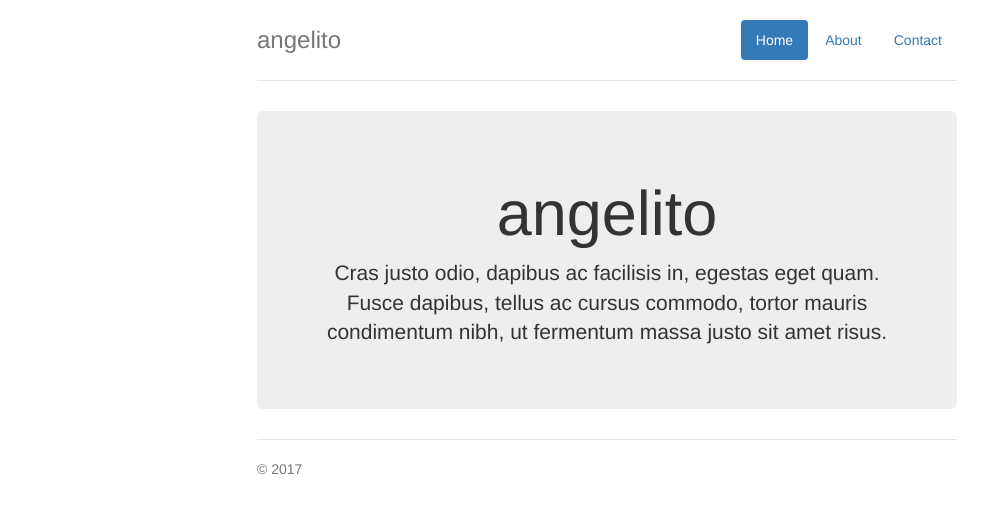
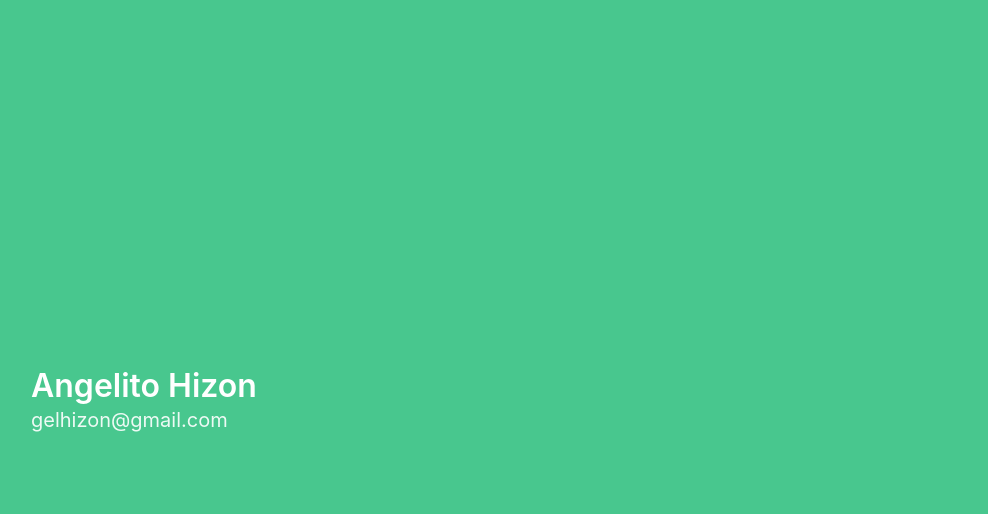
Before and after one commit to gelhizon/gelhizon.github.io, a plain HTML site: page index.html in a window 1280 px wide. Shown: the whole page, without its empty margins (33-1021 px from the left). Drawn offline with nearby package versions, Linux system fonts and the light colour scheme.

Commit message:
Change Bootstrap to Bulma.io

```diff
--- a/index.html
+++ b/index.html
@@ -6,46 +6,29 @@
     <meta http-equiv="X-UA-Compatible" content="IE=edge">
     <meta name="viewport" content="width=device-width, initial-scale=1">
     <!-- The above 3 meta tags *must* come first in the head; any other head content must come *after* these tags -->
-    <meta name="description" content="">
+    <meta name="description" content="angelito github page">
     <meta name="author" content="angelito">
     <link rel="icon" href="../../favicon.ico">
 
-    <title>Hizon</title>
+    <title>angelito</title>
 
-    <!-- Bootstrap core CSS -->
-    <link href="https://maxcdn.bootstrapcdn.com/bootstrap/3.3.7/css/bootstrap.min.css" rel="stylesheet">
-
-    <!-- Custom styles for this template -->
-    <link href="css/jumbotron-narrow.css" rel="stylesheet">
+    <link href="https://cdnjs.cloudflare.com/ajax/libs/bulma/0.3.2/css/bulma.min.css" rel="stylesheet">
 
 
   </head>
 
   <body>
-
-    <div class="container">
-      <div class="header clearfix">
-        <nav>
-          <ul class="nav nav-pills pull-right">
-            <li role="presentation" class="active"><a href="#">Home</a></li>
-            <li role="presentation"><a href="#">About</a></li>
-            <li role="presentation"><a href="#">Contact</a></li>
-          </ul>
-        </nav>
-        <h3 class="text-muted">angelito</h3>
+    <section class="hero is-success is-fullheight">
+      <div class="hero-body">
+        <div class="container">
+          <h1 class="title">
+            Angelito Hizon
+          </h1>
+          <h2 class="subtitle">
+            gelhizon@gmail.com
+          </h2>
+        </div>
       </div>
-
-      <div class="jumbotron">
-        <h1>angelito</h1>
-        <p class="lead">Cras justo odio, dapibus ac facilisis in, egestas eget quam. Fusce dapibus, tellus ac cursus commodo, tortor mauris condimentum nibh, ut fermentum massa justo sit amet risus.</p>
-
-      </div>
-
-
-      <footer class="footer">
-        <p>&copy; 2017</p>
-      </footer>
-
-    </div> <!-- /container -->
+    </section>
   </body>
 </html>
```
